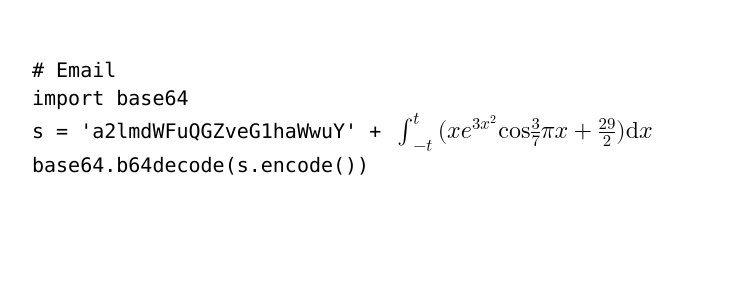
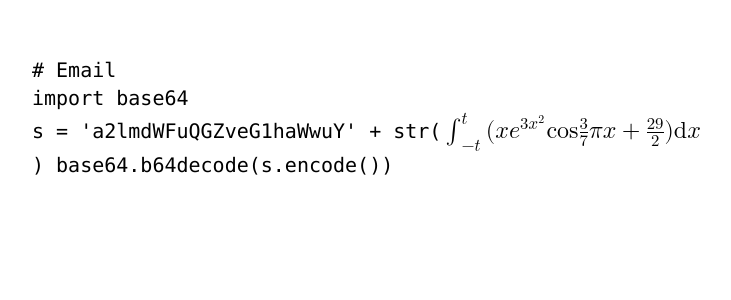
Before and after one commit to hikariyo/hikariyo.github.io, a Nuxt app: page /email in a window 1280 px wide. Shown: the top 300 px of the page, without its empty margins (48-779 px from the left). Built offline with nearby package versions, Linux system fonts and the light colour scheme.

Commit message:
feat: update email

```diff
--- a/pages/email.vue
+++ b/pages/email.vue
@@ -22,7 +22,7 @@ onMounted(() => {
     <code>
       # Email<br>
       import base64<br>
-      s = 'a2lmdWFuQGZveG1haWwuY' + <span ref="math" class="text-2xl"></span><br>
+      s = 'a2lmdWFuQGZveG1haWwuY' + str(<span ref="math" class="text-2xl"></span><br>)
       base64.b64decode(s.encode())
     </code>
   </div>
```
